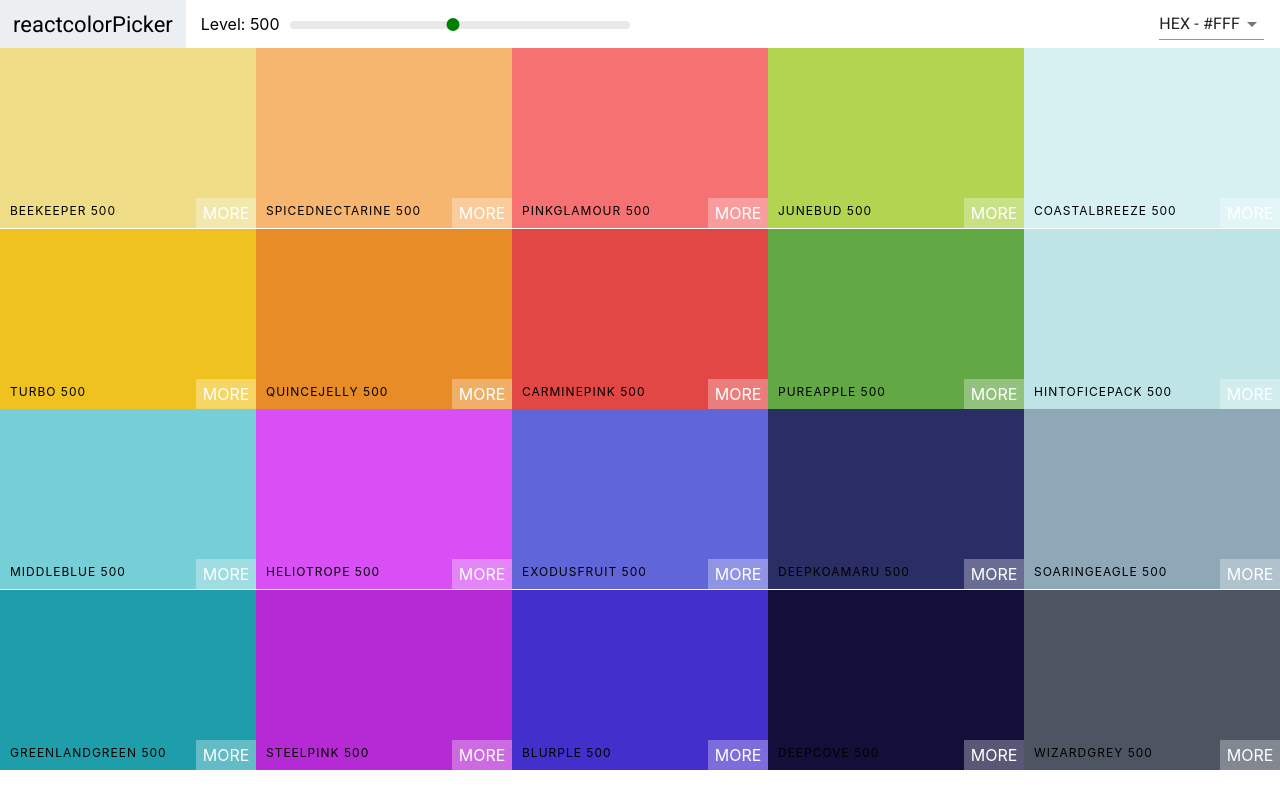
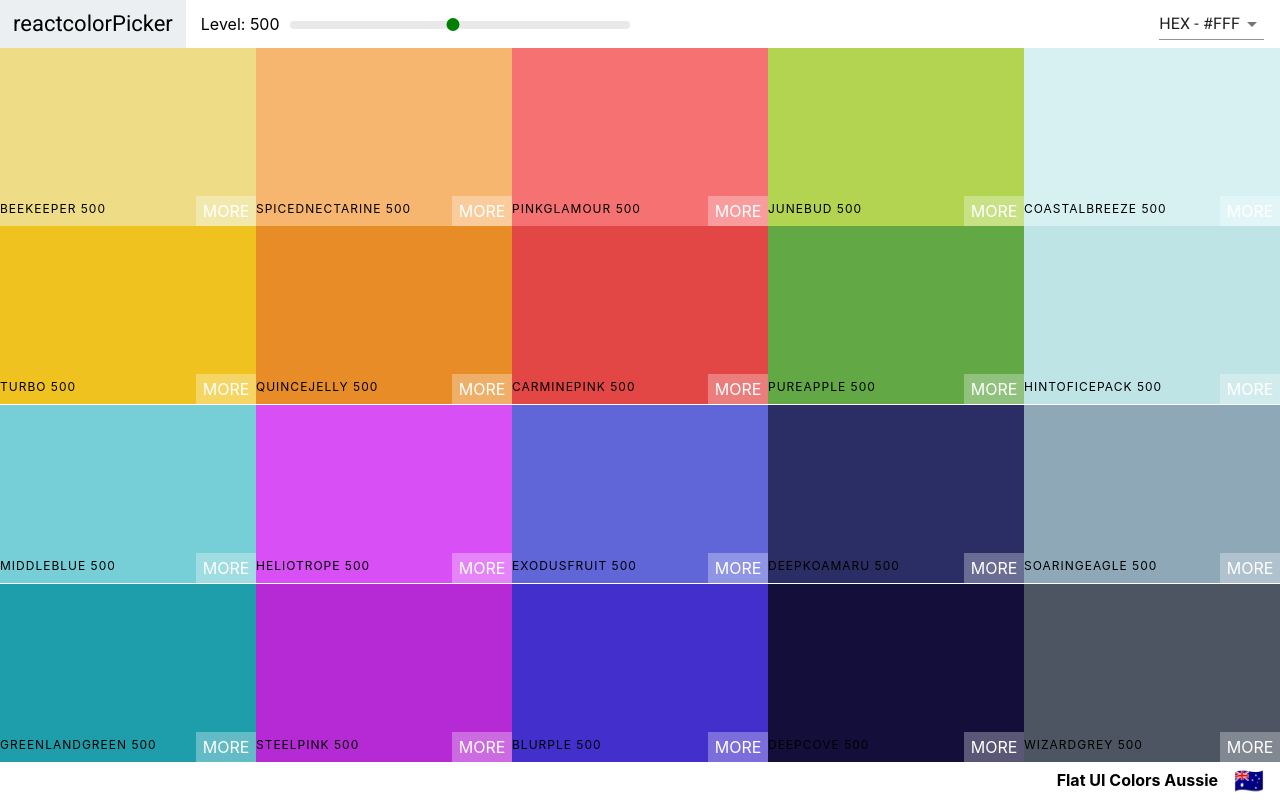
Before and after one commit to zenakent/color-app, a React (Create React App) app: page / in a window 1280 px wide. Built offline with nearby package versions, Linux system fonts and the light colour scheme.

Commit message:
added palette footer

```diff
--- a/public/index.html
+++ b/public/index.html
@@ -13,6 +13,7 @@
       user's mobile device or desktop. See https://developers.google.com/web/fundamentals/web-app-manifest/
     -->
   <link rel="manifest" href="%PUBLIC_URL%/manifest.json" />
+
   <!--
       Notice the use of %PUBLIC_URL% in the tags above.
       It will be replaced with the URL of the `public` folder during the build.
--- a/src/colorHelpers.js
+++ b/src/colorHelpers.js
@@ -4,12 +4,10 @@
 
 function generatePalette(starterPalette) {
   let newPalette = {
-    paletteName: starterPalette.name,
+    paletteName: starterPalette.paletteName,
     id: starterPalette.id,
     emoji: starterPalette.emoji,
-    colors: {
-
-    }
+    colors: {}
   }
   for (let level of levels) {
     newPalette.colors[level] = []
--- a/src/component/Palette.jsx
+++ b/src/component/Palette.jsx
@@ -23,7 +23,7 @@
 	}
 
 	render() {
-		const { colors } = this.props.palette;
+		const { colors, paletteName, emoji } = this.props.palette;
 		const { level, format } = this.state;
 		const colorBoxes = colors[this.state.level].map((color, idx) => (
 			<ColorBox key={idx} background={color[format]} name={color.name} />
@@ -31,9 +31,12 @@
 		return (
 			<div className="Palette">
 				<Navbar level={level} changeLevel={this.changeLevel} handleChange={this.changeFormat} />
-				{/* navbar goes here */}
+
 				<div className="Palette-colors">{colorBoxes}</div>
-				{/* footer eventually */}
+				<footer className="Palette-footer">
+					{paletteName}
+					<span className="emoji">{emoji}</span>
+				</footer>
 			</div>
 		);
 	}
--- a/src/css/ColorBox.css
+++ b/src/css/ColorBox.css
@@ -35,7 +35,7 @@
 
 .box-content {
   position: absolute;
-  padding: 10px;
+  padding: 10px 0;
   width: 100%;
   left: 0;
   bottom: 0;
--- a/src/css/Palette.css
+++ b/src/css/Palette.css
@@ -1,7 +1,23 @@
 .Palette {
   height: 100vh;
+  display: flex;
+  flex-direction: column;
 }
 
 .Palette-colors {
   height: 90%;
 }
+
+.Palette-footer {
+  background-color: white;
+  height: 5vh;
+  display: flex;
+  justify-content: flex-end;
+  align-items: center;
+  font-weight: bold;
+}
+
+.emoji {
+  font-size: 1.5rem;
+  margin: 0 1rem;
+}
```
